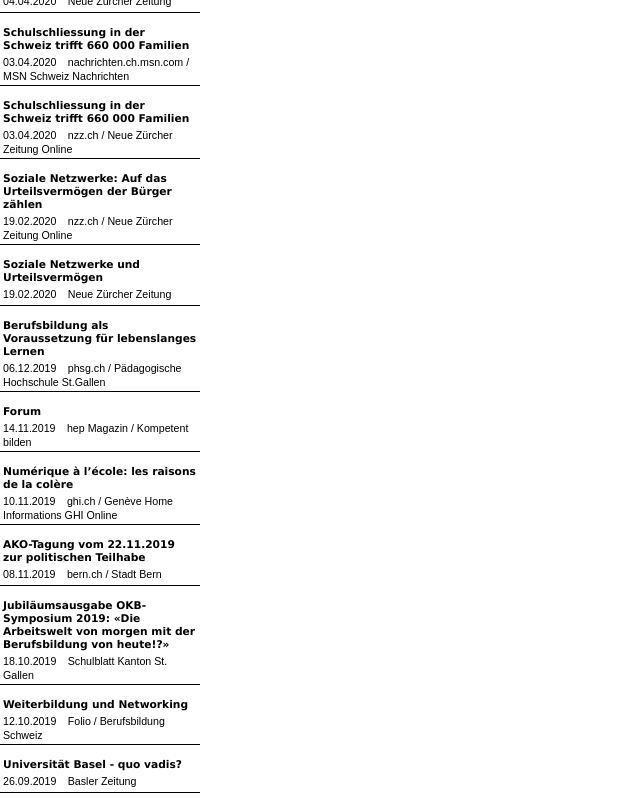
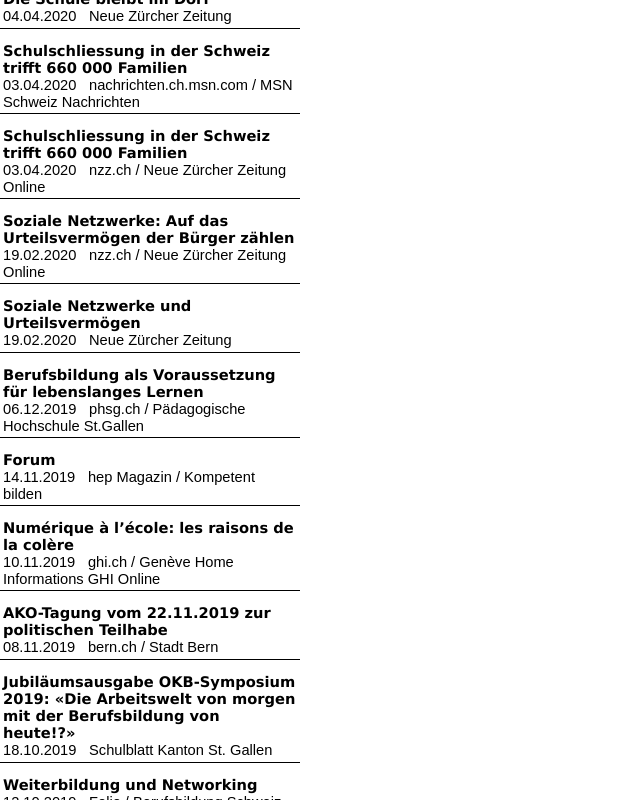
Before and after one commit to maruch93/maruch93.github.io, a plain HTML site: page Get.html in a window 1280 px wide. Shown: the whole page, without its empty margins (0-640 px from the left). Drawn offline with Linux system fonts and the light colour scheme.

Commit message:
Update Get.html

```diff
--- a/Get.html
+++ b/Get.html
@@ -4,12 +4,12 @@
     <style>
 				A:link, A:visited, A:active	{text-decoration: none;}
 				A:hover	{text-decoration: underline;}
-				span { font-family: Verdana, Arial, Helvetica, sans-serif; font-size: 8pt;	color:#000000;}
+				span { font-family: Verdana, Arial, Helvetica, serif; font-size: 11pt;	color:#000000;}
 				#NewsDiv { position: absolute; left: 0; top: 0; width: 100% }
-				.titel { font-weight:bold; font-size: 8pt; }
-				.datum { font-family: Arial; font-size: 8pt; }
-				.medium { font-family: Arial; font-size: 8pt; }
-				table { margin-top: 0px; margin-bottom: 10px; border-bottom: 1px solid black; width:200px; }
+				.titel { font-weight:bold; font-size: 11pt; }
+				.datum { font-family: Arial; font-size: 11pt; }
+				.medium { font-family: Arial; font-size: 11pt; }
+				table { margin-top: 0px; margin-bottom: 10px; border-bottom: 1px solid black; width:300px; }
 				</style>
   </head>
   <body onMouseover="scrollspeed=0" onMouseout="scrollspeed=current" OnLoad="NewsScrollStart();">
```
